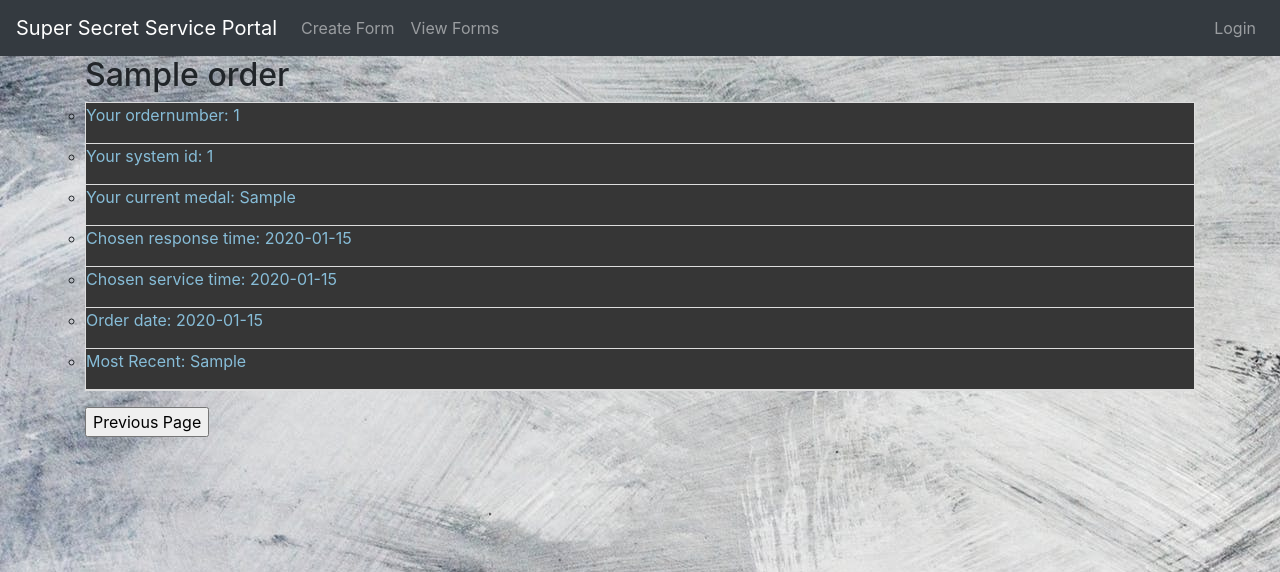
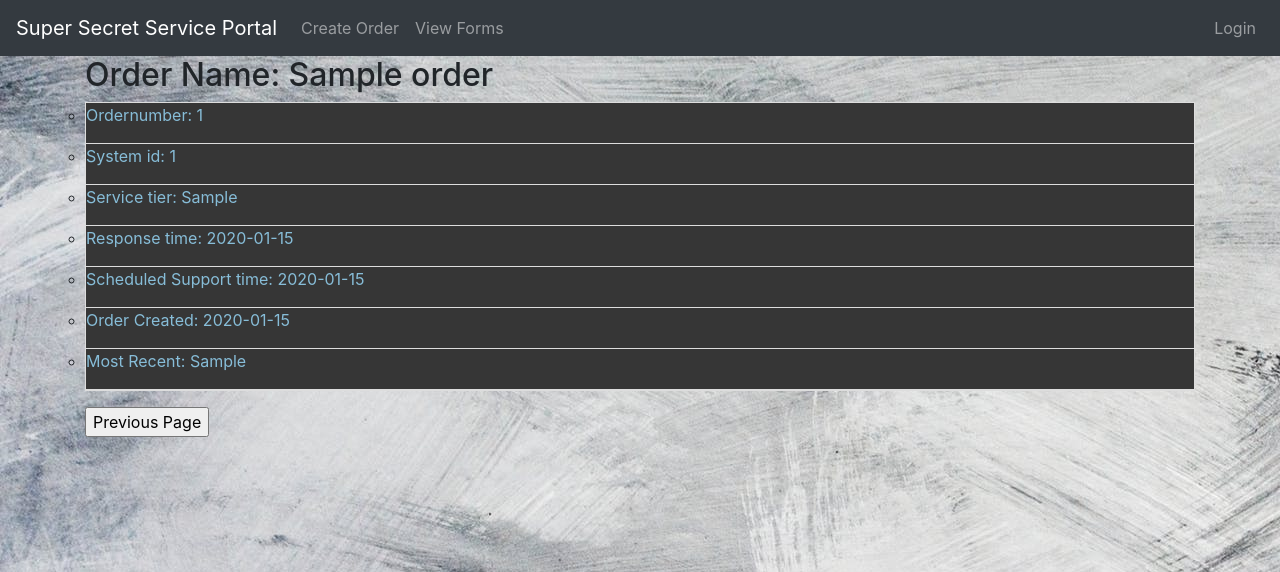
Before and after one commit to fiskmoz/Service-portal, a Django app: template forms/templates/OrderDetail.html in a window 1280 px wide. Shown: the top 572 px of the page. Run offline with Django 3.2, Linux system fonts and the light colour scheme; the template is opened without the code that fills it: values that come from a table or form of the project are taken from there, others are empty; tables that the repository leaves empty hold one stand-in row (values such as "Sample post"); some libraries are stand-ins or nearby versions.

Commit message:
Changed some names

```diff
--- a/forms/templates/CreateForm.html
+++ b/forms/templates/CreateForm.html
@@ -10,14 +10,14 @@
 			{% endfor %}
 		{% endif %}
 
-		<h1>Add Service:</h1>
+		<h1>Add Order:</h1>
 		<form action="" method ="POST" name="order">
 			{% csrf_token %}
 			Name of Order:<br>
 			<input type="text" name="OrderName" required="required"><br><br>
 			System Id:<br>
 			<input type="text" name="SystemId" required="required"><br>
-			<br>Type of Service:<br>
+			<br>Service Tier:<br>
 			<input type="radio" name="Medal" value="Gold" > Gold<br>
 			<input type="radio" name="Medal" value="Silver"> Silver<br>
 			<input type="radio" name="Medal" value="Bronze" required="required"> Bronze<br>
@@ -25,7 +25,7 @@
 			<input type="radio" name="ResponseTime" value="10"> 10 Minutes<br>
 			<input type="radio" name="ResponseTime" value="20"> 20 Minutes<br>
 			<input type="radio" name="ResponseTime" value="30" required="required"> 30 Minutes<br>
-			<br>Service Time:<br>
+			<br>Scheduled Support Time:<br>
 			<input type="radio" name="ServiceTime" value="1"> Mon-Fri, 8-18<br>
 			<input type="radio" name="ServiceTime" value="2"> Mon-Sun, 8-18<br>
 			<input type="radio" name="ServiceTime" value="3" required="required"> 24/7, 365/y<br><br>
--- a/forms/templates/EditForm.html
+++ b/forms/templates/EditForm.html
@@ -1,14 +1,14 @@
 {% extends 'base.html' %}
 
 {% block content %}
-		<h2>Edit Service:</h2>
+		<h2>Edit Order</h2>
 		<form action="" method ="POST" name="order">
 			{% csrf_token %}
 			Name of order:<br>
 			<input type="text" name="OrderName" required="required" value="{{order.OrderName}}" readonly><br><br>
 			System Id:<br>
 			<input type="text" name="SystemId" required="required" value="{{order.SystemId}}" readonly><br><br>
-			Type of Service:<br>
+			Service Tier:<br>
 			{% if order.Medal == 'Gold' %}
 				<input type="radio" name="Medal" value="Gold" checked="checked"> Gold<br>
 			{% else %}
@@ -40,7 +40,7 @@
 			{% else %}
 				<input type="radio" name="ResponseTime" value="30"> 30 Minutes<br>
 			{% endif %}
-			<br>Service Time:<br>
+			<br>Scheduled Support Time:<br>
 			{% if order.ServiceTime == '1' %}
 				<input type="radio" name="ServiceTime" value="1" checked="checked"> Mon-Fri, 8-18<br>
 			{% else %}
--- a/forms/templates/OrderDetail.html
+++ b/forms/templates/OrderDetail.html
@@ -7,19 +7,19 @@ p {
 	color: #87bdd8;
 }
 </style>
-<h2> {{order.OrderName}} </h2>
+<h2> Order Name: {{order.OrderName}} </h2>
 <ol>
-	<li><p> Your ordernumber: {{order.id}} </p></li>
-	<li><p> Your system id: {{order.SystemId}} </p></li>
-	<li><p> Your current medal: {{order.Medal}} </p></li>
-	<li><p> Chosen response time: {{order.ResponseTime}}</p></li>
-	<li><p> Chosen service time: {{order.ServiceTime}} </p></li>
-	<li><p> Order date: {{order.Date}} </p></li>
+	<li><p> Ordernumber: {{order.id}} </p></li>
+	<li><p> System id: {{order.SystemId}} </p></li>
+	<li><p> Service tier: {{order.Medal}} </p></li>
+	<li><p> Response time: {{order.ResponseTime}}</p></li>
+	<li><p> Scheduled Support time: {{order.ServiceTime}} </p></li>
+	<li><p> Order Created: {{order.Date}} </p></li>
 	<li><p> Most Recent: {{ order.MostRecent }} </p></li>
 </ol>
 {% if order.MostRecent == "TRUE" %}
 <ol>
-	<p><a href="{% url 'editform' order.id %}">EDIT THIS FORM</a></p>
+	<p><a href="{% url 'editform' order.id %}">EDIT THIS ORDER</a></p>
 <ol>
 {% endif %}
 
--- a/templates/base.html
+++ b/templates/base.html
@@ -22,7 +22,7 @@
     <div class="collapse navbar-collapse" id="navbarMenu">
       <ul class="navbar-nav mr-auto">
         <li class="nav-item">
-          <a href="{% url 'newform' %}" class="nav-link">Create Form</a>
+          <a href="{% url 'newform' %}" class="nav-link">Create Order</a>
         </li>
         <li class="nav-item">
           <a href="{% url 'viewform' %}" class="nav-link">View Forms</a>
```
